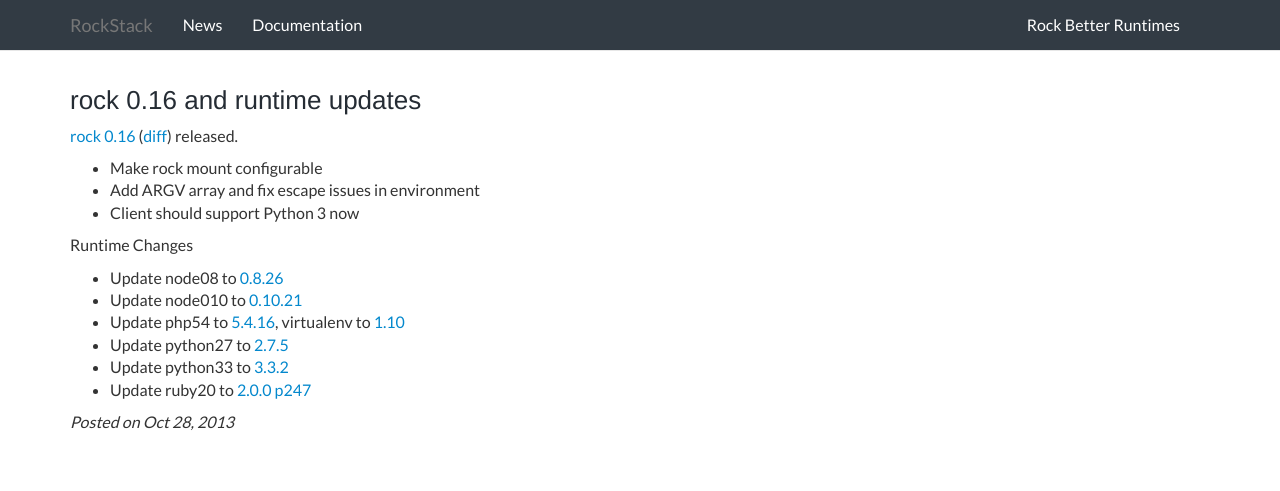
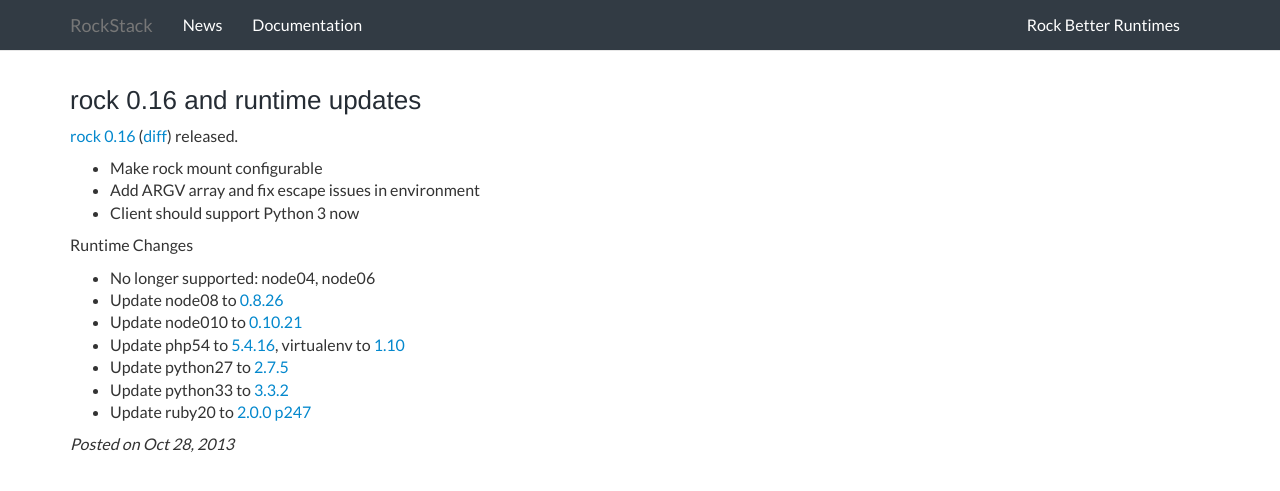
Before and after one commit to silas/rock, a Jekyll site: the page built from _posts/2013-10-28-rock-16-and-runtime-updates.md, in a window 1280 px wide. Shown: the top 491 px of the page. Built offline with Jekyll 4.4.1, drawn with Linux system fonts in a browser that asks for light colours; Markdown is read by kramdown in place of the engine named in the settings.

Commit message:
Note in post that node04/06 no longer supported

```diff
--- a/_posts/2013-10-28-rock-16-and-runtime-updates.md
+++ b/_posts/2013-10-28-rock-16-and-runtime-updates.md
@@ -11,6 +11,7 @@
 
 Runtime Changes
 
+ - No longer supported: node04, node06
  - Update node08 to [0.8.26][node08]
  - Update node010 to [0.10.21][node010]
  - Update php54 to [5.4.16][php54], virtualenv to [1.10][python27-virtualenv]
```
